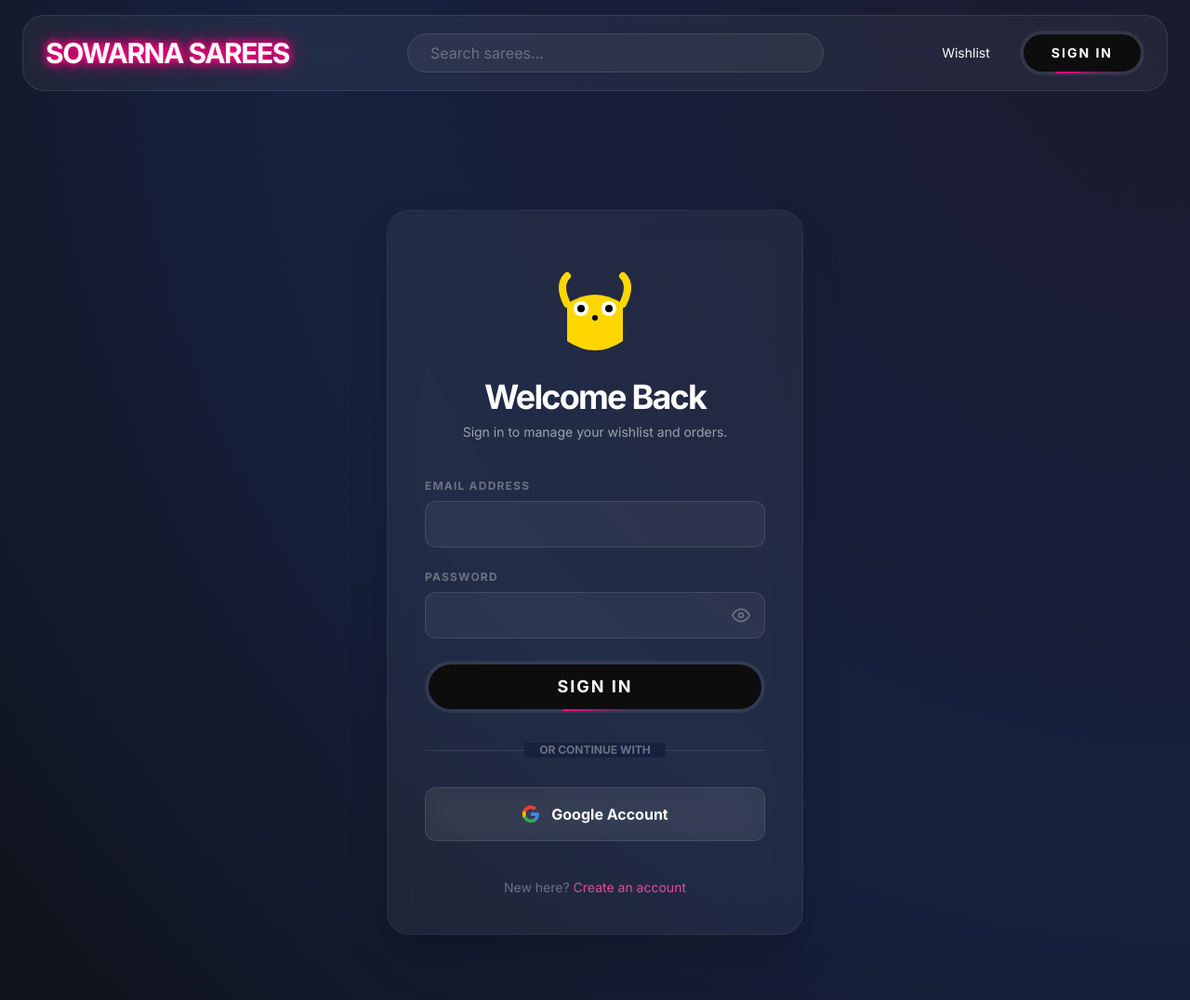
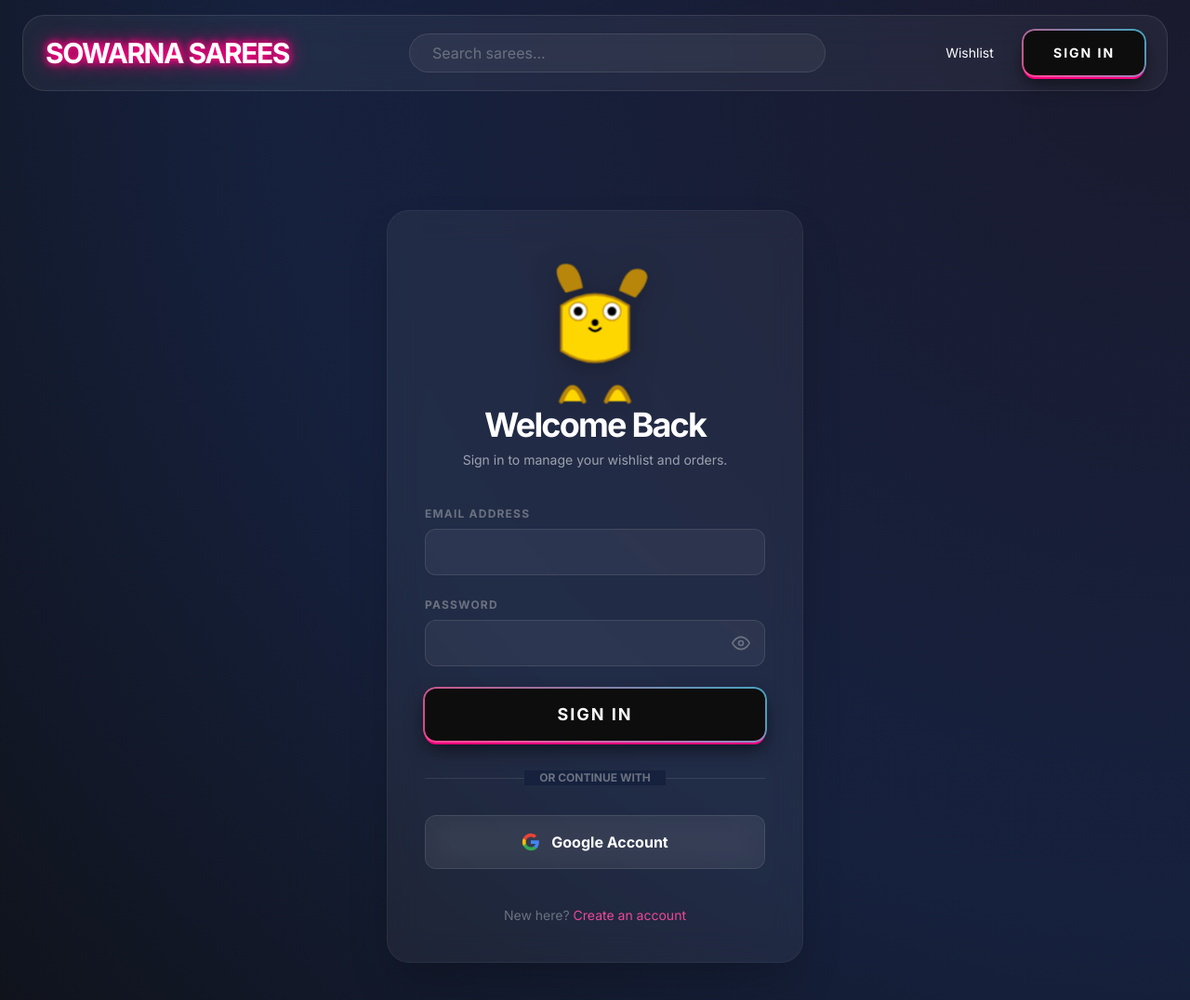
Before and after one commit to vishnutmv/sowarna_sarees, a Flask app: page /login in a window 1280 px wide. Shown: the top 1076 px of the page at 93% size. Run offline with Flask 3, Linux system fonts and the light colour scheme; some libraries are stand-ins or nearby versions.

Commit message:
fixed mascot ui

```diff
--- a/templates/layout.html
+++ b/templates/layout.html
@@ -88,10 +88,10 @@
             text-shadow: 0 0 7px var(--neon-pink), 0 0 10px var(--neon-pink), 0 0 21px var(--neon-pink);
         }
 
-        /* Glow Border Button */
+        /* 3D Glowing Button */
         .glow-border-btn {
             position: relative;
-            padding: 12px 32px;
+            padding: 14px 36px;
             display: inline-flex;
             align-items: center;
             justify-content: center;
@@ -99,73 +99,107 @@
             text-transform: uppercase;
             letter-spacing: 2px;
             font-size: 14px;
-            background: rgba(255, 255, 255, 0.05);
-            backdrop-filter: blur(10px);
+            background: #0d0d0d;
             color: #fff;
-            border-radius: 50px;
-            transition: 0.5s;
+            border-radius: 12px;
+            font-weight: 800;
+            transition: all 0.3s cubic-bezier(0.4, 0, 0.2, 1);
             cursor: pointer;
-            font-weight: 700;
-            z-index: 1;
-            overflow: hidden;
-            border: 2px solid transparent;
+            border: none;
+            box-shadow:
+                0 4px 0px var(--neon-pink),
+                0 10px 20px rgba(0, 0, 0, 0.5);
+            transform: perspective(500px) translateZ(0);
         }
+        .glow-border-btn:hover {
+            transform: perspective(500px) translateZ(15px) translateY(-4px);
+            box-shadow:
+                0 8px 0px var(--neon-pink),
+                0 15px 30px rgba(255, 0, 127, 0.4);
+        }
+        .glow-border-btn:active {
+            transform: perspective(500px) translateZ(0) translateY(2px);
+            box-shadow:
+                0 2px 0px var(--neon-pink),
+                0 5px 10px rgba(0, 0, 0, 0.5);
+        }
+        /* Glowing border line animation */
         .glow-border-btn::before {
             content: '';
             position: absolute;
-            top: 50%;
-            left: 50%;
-            width: 300%;
-            height: 300%;
-            background: conic-gradient(transparent, transparent, transparent, var(--neon-pink));
-            transform: translate(-50%, -50%) rotate(0deg);
-            animation: rotate-border 4s linear infinite;
-            z-index: -2;
+            inset: -2px;
+            border-radius: 14px;
+            padding: 2px;
+            background: linear-gradient(45deg, var(--neon-pink), #ff5e9e, var(--neon-blue), var(--neon-pink));
+            background-size: 400% 400%;
+            -webkit-mask:
+                linear-gradient(#fff 0 0) content-box,
+                linear-gradient(#fff 0 0);
+            -webkit-mask-composite: xor;
+            mask-composite: exclude;
+            animation: glow-move 3s linear infinite;
+            opacity: 0.8;
         }
-        .glow-border-btn::after {
-            content: '';
-            position: absolute;
-            inset: 2px;
-            background: #0d0d0d;
-            border-radius: 50px;
-            z-index: -1;
-            transition: 0.5s;
-        }
-        .glow-border-btn:hover {
-            box-shadow: 0 0 20px var(--neon-pink);
-            transform: translateY(-2px);
-        }
-        .glow-border-btn:hover::after {
-            background: rgba(255, 0, 127, 0.1);
-        }
-        @keyframes rotate-border {
-            0% { transform: translate(-50%, -50%) rotate(0deg); }
-            100% { transform: translate(-50%, -50%) rotate(360deg); }
+        @keyframes glow-move {
+            0% { background-position: 0% 50%; }
+            50% { background-position: 100% 50%; }
+            100% { background-position: 0% 50%; }
         }
 
-        /* Mascot Styles */
+        /* Mascot Styles - Enhanced Animation */
         .mascot-container {
             position: relative;
             width: 150px;
-            height: 120px;
+            height: 150px;
             margin: 0 auto 20px;
             display: flex;
             justify-content: center;
-            align-items: flex-end;
+            align-items: center;
+            perspective: 1000px;
         }
         .mascot-svg {
-            width: 100px;
-            height: 100px;
+            width: 120px;
+            height: 120px;
+            filter: drop-shadow(0 5px 15px rgba(0,0,0,0.3));
+            animation: breathe 3s ease-in-out infinite;
         }
         .mascot-eye-pupil {
             transition: transform 0.1s ease-out;
+            transform-origin: center;
+        }
+        .mascot-ear {
+            animation: ear-wag 2s ease-in-out infinite alternate;
+            transform-origin: bottom center;
+        }
+        .mascot-ear-right {
+            animation-delay: 0.5s;
+        }
+        .mascot-eye-blink {
+            animation: blink 4s infinite;
+            transform-origin: center;
         }
         .mascot-paw {
-            transition: transform 0.3s cubic-bezier(0.175, 0.885, 0.32, 1.275);
-            transform: translateY(20px);
+            transition: transform 0.4s cubic-bezier(0.68, -0.55, 0.265, 1.55);
+            transform: translateY(30px);
         }
         .mascot-paw.covering {
-            transform: translateY(-45px);
+            transform: translateY(-40px) rotate(15deg);
+        }
+        .mascot-paw-right.covering {
+            transform: translateY(-40px) rotate(-15deg);
+        }
+
+        @keyframes breathe {
+            0%, 100% { transform: scale(1) translateY(0); }
+            50% { transform: scale(1.02) translateY(-3px); }
+        }
+        @keyframes ear-wag {
+            0% { transform: rotate(-5deg); }
+            100% { transform: rotate(5deg); }
+        }
+        @keyframes blink {
+            0%, 90%, 100% { transform: scaleY(1); }
+            95% { transform: scaleY(0.1); }
         }
         .mascot-board {
             position: absolute;
@@ -451,16 +485,17 @@
             updateEyes(mouseX, mouseY) {
                 if (this.isPrivate) return;
                 this.pupils.forEach((pupil) => {
-                    const rect = pupil.parentElement.getBoundingClientRect(); // Use eye globe for center
+                    const globe = pupil.previousElementSibling; // The white circle
+                    const rect = globe.getBoundingClientRect();
                     const eyeX = rect.left + rect.width / 2;
                     const eyeY = rect.top + rect.height / 2;
                     const dx = mouseX - eyeX;
                     const dy = mouseY - eyeY;
                     const angle = Math.atan2(dy, dx);
-                    const distance = Math.min(4, Math.hypot(dx, dy) / 40);
+                    const distance = Math.min(6, Math.hypot(dx, dy) / 30);
                     const tx = Math.cos(angle) * distance;
                     const ty = Math.sin(angle) * distance;
-                    pupil.setAttribute('transform', `translate(${tx}, ${ty})`);
+                    pupil.style.transform = `translate(${tx}px, ${ty}px)`;
                 });
             }
 
--- a/templates/login.html
+++ b/templates/login.html
@@ -8,17 +8,31 @@
         <!-- Dog Mascot -->
         <div class="mascot-container" id="dog-mascot">
             <div class="mascot-board" id="dog-board">Welcome!</div>
-            <svg class="mascot-svg" viewBox="0 0 100 100">
-                <path d="M20 80 Q50 100 80 80 L80 40 Q50 20 20 40 Z" fill="#FFD700" />
-                <path d="M20 40 Q10 20 20 10" stroke="#FFD700" stroke-width="8" fill="none" stroke-linecap="round" />
-                <path d="M80 40 Q90 20 80 10" stroke="#FFD700" stroke-width="8" fill="none" stroke-linecap="round" />
-                <circle cx="35" cy="45" r="8" fill="white" />
-                <circle class="mascot-eye-pupil" cx="35" cy="45" r="4" fill="black" />
-                <circle cx="65" cy="45" r="8" fill="white" />
-                <circle class="mascot-eye-pupil" cx="65" cy="45" r="4" fill="black" />
+            <svg class="mascot-svg" viewBox="0 0 100 100" style="overflow: visible;">
+                <!-- Ears -->
+                <path class="mascot-ear mascot-ear-left" d="M20 30 Q5 10 15 5 Q30 0 35 25" fill="#B8860B" />
+                <path class="mascot-ear mascot-ear-right" d="M80 30 Q95 10 85 5 Q70 0 65 25" fill="#B8860B" />
+
+                <!-- Body/Head -->
+                <path d="M20 80 Q50 100 80 80 L80 40 Q50 20 20 40 Z" fill="#FFD700" stroke="#B8860B" stroke-width="2" />
+
+                <!-- Eyes -->
+                <g class="mascot-eye-blink">
+                    <circle cx="35" cy="45" r="8" fill="white" stroke="#B8860B" stroke-width="1" />
+                    <circle class="mascot-eye-pupil" cx="35" cy="45" r="4" fill="black" />
+                </g>
+                <g class="mascot-eye-blink">
+                    <circle cx="65" cy="45" r="8" fill="white" stroke="#B8860B" stroke-width="1" />
+                    <circle class="mascot-eye-pupil" cx="65" cy="45" r="4" fill="black" />
+                </g>
+
+                <!-- Nose & Mouth -->
                 <circle cx="50" cy="55" r="3" fill="black" />
-                <path class="mascot-paw" d="M25 95 Q30 75 35 95" stroke="#B8860B" stroke-width="6" fill="#FFD700" stroke-linecap="round" />
-                <path class="mascot-paw" d="M65 95 Q70 75 75 95" stroke="#B8860B" stroke-width="6" fill="#FFD700" stroke-linecap="round" />
+                <path d="M45 60 Q50 65 55 60" stroke="black" fill="none" stroke-width="2" stroke-linecap="round" />
+
+                <!-- Paws -->
+                <path class="mascot-paw mascot-paw-left" d="M20 95 Q30 70 40 95" stroke="#B8860B" stroke-width="4" fill="#FFD700" stroke-linecap="round" />
+                <path class="mascot-paw mascot-paw-right" d="M60 95 Q70 70 80 95" stroke="#B8860B" stroke-width="4" fill="#FFD700" stroke-linecap="round" />
             </svg>
         </div>
 
```
Also changed, not shown: templates/register.html (+24 -10 lines).
